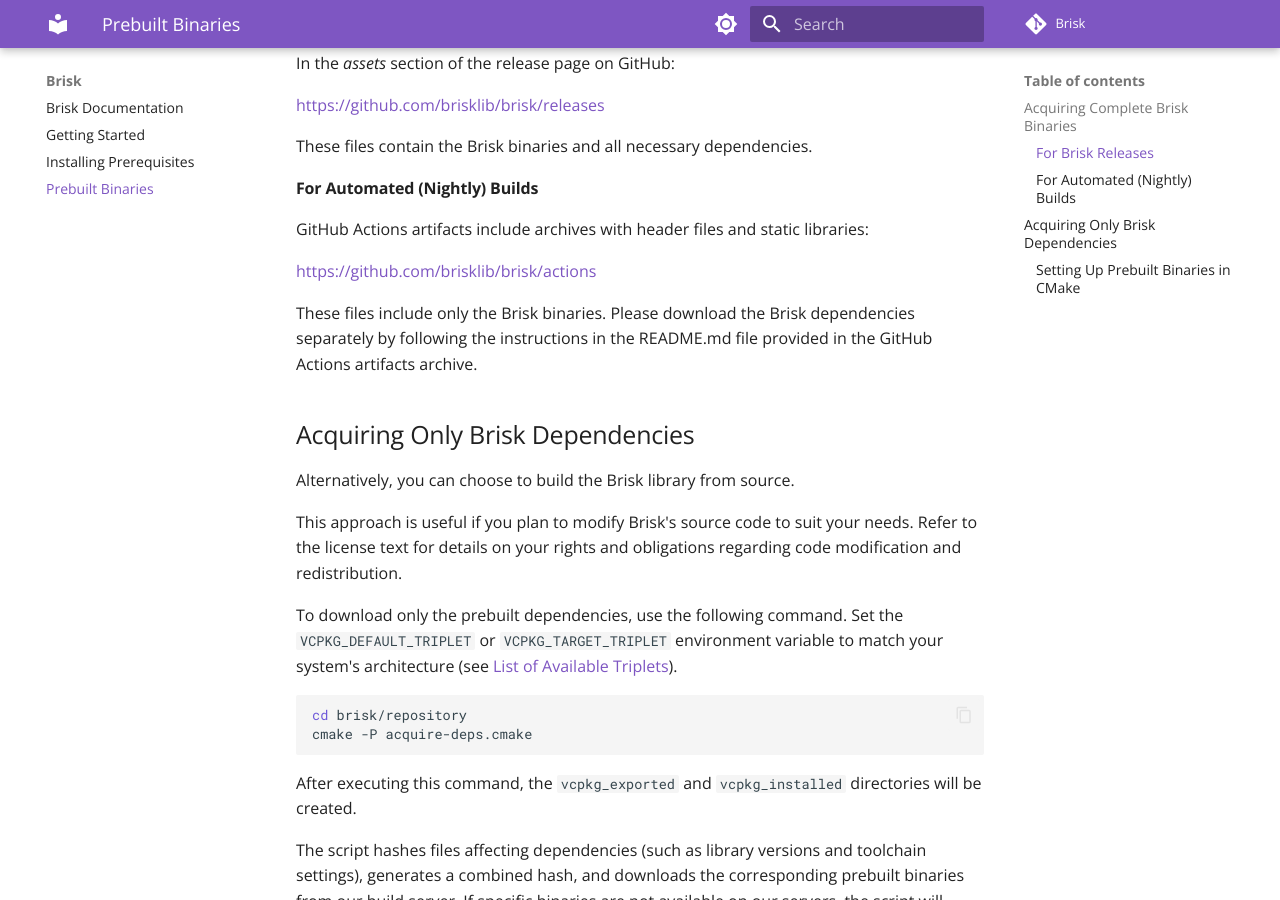
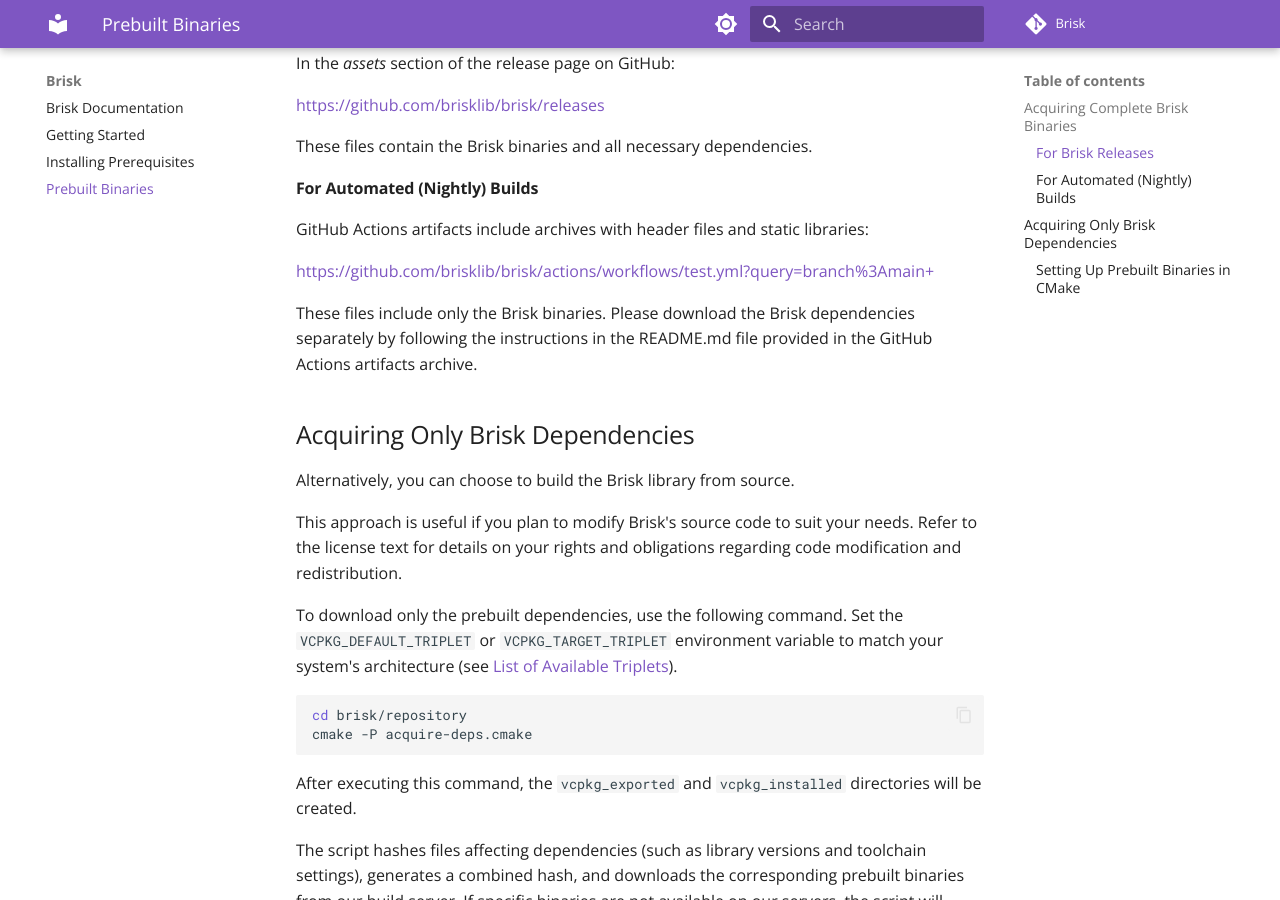
Before and after one commit to dancazarin/brisk, an MkDocs documentation site: the page built from docs/docs/prebuilt_binaries.md, in a window 1280 px wide and 900 px high, scrolled down 562 px. Built offline with MkDocs 1.6.1 and Material for MkDocs 9.7.7, drawn with Linux system fonts in a browser that asks for light colours; plug-ins that fetch from the network failed and are left out; comment, search, counter and statistics services are not loaded; some of the changed lines change nothing that is shown.

```diff
--- a/docs/docs/prebuilt_binaries.md
+++ b/docs/docs/prebuilt_binaries.md
@@ -23,7 +23,7 @@
 
 GitHub Actions artifacts include archives with header files and static libraries:
 
-https://github.com/brisklib/brisk/actions
+https://github.com/brisklib/brisk/actions/workflows/test.yml?query=branch%3Amain+
 
 These files include only the Brisk binaries. Please download the Brisk dependencies separately by following the instructions in the README.md file provided in the GitHub Actions artifacts archive.
 
```
Also changed, not shown: 2 other files.
